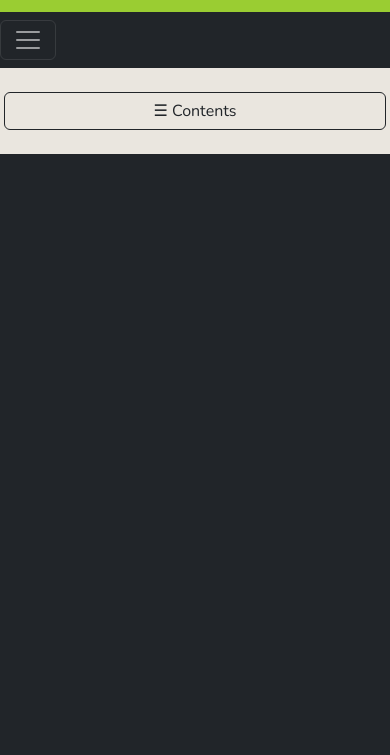
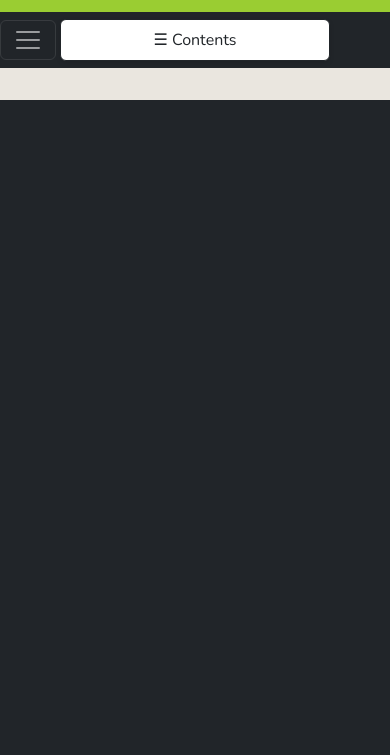
Before and after one commit to BeratDM/lime-website, a Django app: page /gamedev/ in a window 390 px wide. Shown: the top 755 px of the page. Run offline with Django 4.2, Linux system fonts and the light colour scheme; data that the repository does not hold is empty; some libraries are stand-ins or nearby versions.

Commit message:
small screen content button is now has fixed position

```diff
--- a/lime_website/lime_website/templates/portfolio/gamedevportfolio.html
+++ b/lime_website/lime_website/templates/portfolio/gamedevportfolio.html
@@ -8,7 +8,7 @@
   <div class="container-fluid portfolio-cstm portfolio-cstm-light">
     <div class="row">
       <!-- Toggle Sidebar Button for Small Screens -->
-      <button class="btn btn-outline-dark d-md-none my-2" type="button" data-bs-toggle="offcanvas" data-bs-target="#sidebar-nav">☰ Contents</button>
+      <button class="btn btn-outline-dark d-md-none my-2 fixed-top-button text-center" type="button" data-bs-toggle="offcanvas" data-bs-target="#sidebar-nav">☰ Contents</button>
 
       <!-- Sidebar -->
       <nav id="sidebar-nav" class="col-md-3 col-lg-2 d-md-block offcanvas-md offcanvas-start navbar navbar-nav-scroll-cstm sidebar-cstm d-flex flex-row sticky-md-top" data-bs-scroll="true">
--- a/lime_website/static/css/main.css
+++ b/lime_website/static/css/main.css
@@ -22,6 +22,17 @@
 
   border-left: 4px solid rgb(82, 141, 4) !important;
   background-color: rgba(193, 219, 159, 0.61) !important;
+}
+
+.fixed-top-button {
+  position: fixed;
+  top: 0.7rem;
+  left: 60px;
+  width: calc(100% - 120px);
+  z-index: 1044;
+  background-color: white;
+  padding: 0.5rem;
+  box-shadow: 0 2px 5px rgba(0, 0, 0, 0.1);
 }
 
 .nav-parent {
@@ -152,7 +163,9 @@
   /* background-color: floralwhite !important; */
   --cstm-portfolio-bg: #eae6df !important;
   /* background-color: #fbf8f2 !important; */
-  --cstm-portfolio-text-title: rgb(65, 45, 45) !important;
+  /* --cstm-portfolio-text-title: rgb(110, 48, 48) !important; */
+  /* --cstm-portfolio-text-title: rgb(3, 165, 11) !important; */
+  --cstm-portfolio-text-title: rgb(3, 68, 165) !important;
 }
 
 .portfolio-cstm-dark {
```
